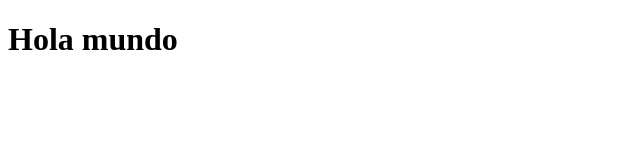
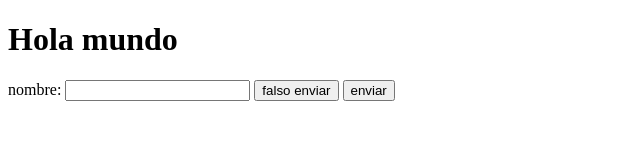
Before and after one commit to JoaquinGarcia1/Programacion-Web-2023-1Q, a plain HTML site: page index.html in a window 1280 px wide. Shown: the whole page, without its empty margins (0-640 px from the left). Drawn offline with Linux system fonts and the light colour scheme.

Commit message:
Update index.html

```diff
--- a/index.html
+++ b/index.html
@@ -11,9 +11,17 @@
     <main>
         <h1>Hola mundo</h1>
 
+        <table>
 
-
+        </table>
+        <form action="">
+            <label for="formname">nombre:</label>
+            <input type="text" name="formname">
+            <input type="button" value="falso enviar">
+            <input type="submit" value="enviar">
+        </form>
     </main>
-    <footer></footer>
+    <footer>
+    </footer>
 </body>
 </html>
```
